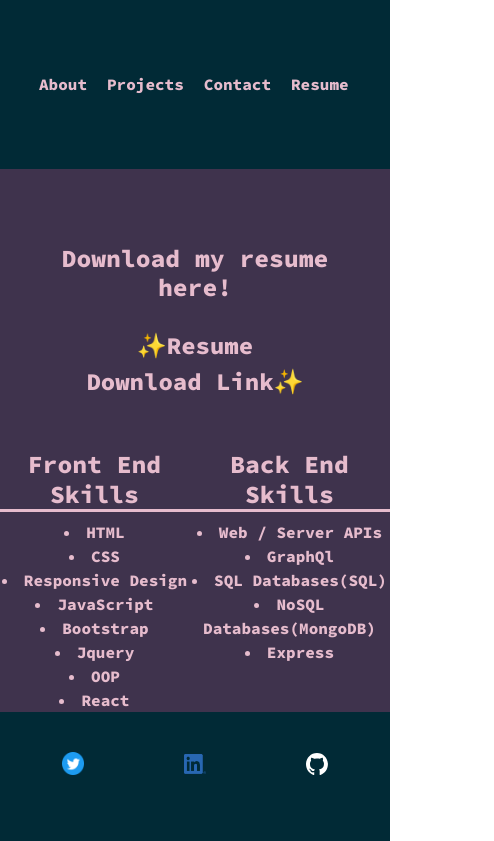
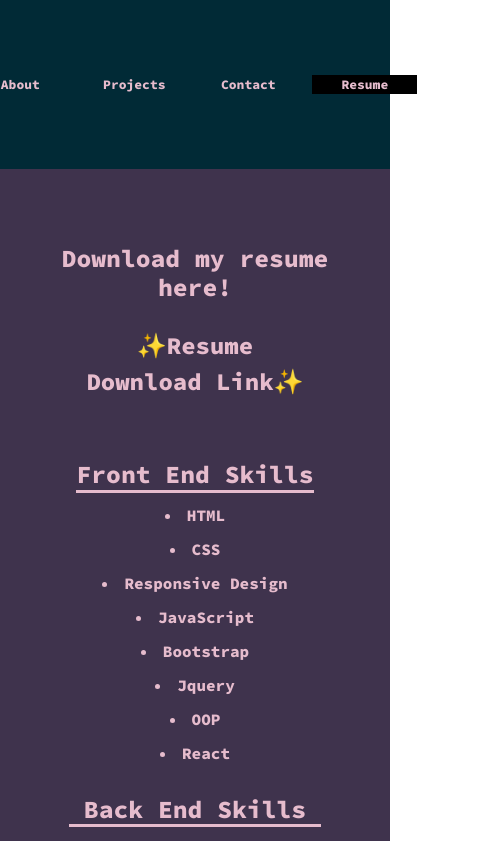
Before and after one commit to Rilaey/react-portfolio-v2, a React (Create React App) app: page /resume in a window 390 px wide. Shown: the top 841 px of the page, 494 px wide, since content can reach past the window. Built offline with nearby package versions, Linux system fonts and the light colour scheme.

Commit message:
nav links stay highlighted if on current page. added downloaded pdf to download resume button. used state to map over links for nav.

```diff
--- a/src/components/Navigation.js
+++ b/src/components/Navigation.js
@@ -1,24 +1,42 @@
-import React from "react";
+import { React, useState } from "react";
 import "../styles/Navigation.css";
-import { NavLink, useNavigate } from "react-router-dom";
+import { useLocation, useNavigate } from "react-router-dom";
 
 export default function Navigation() {
   let location = useNavigate();
+
+  const { pathname } = useLocation()
+
+  const [links, setLinks] = useState([
+    {
+      name: "About",
+      href: '/'
+    },
+    {
+      name: "Projects",
+      href: '/projects'
+    },
+    {
+      name: "Contact",
+      href: '/contact'
+    },
+    {
+      name: "Resume",
+      href: '/resume'
+    },
+  ])
   return (
     <div className="nav-div">
-      <a className="nav-link" onClick={() => location("/")}>
-        About
-      </a>
-
-      <a className="nav-link" onClick={() => location("/projects")}>
-        Projects
-      </a>
-
-      <a className="nav-link" onClick={() => location("/contact")}>
-        Contact
-      </a>
-
-      <a className="nav-link" onClick={() => location("/resume")}>Resume</a>
+      {links.map((link) => {
+        return (
+          <a style={{
+            backgroundColor: pathname === link.href ? "black" : "none",
+            width: pathname === link.href ? "105px" : "100px"
+          }} className="nav-link" onClick={() => {
+            location(link.href)
+          }}>{link.name}</a>
+        )
+      })}
     </div>
   );
 }
--- a/src/pages/Projects.js
+++ b/src/pages/Projects.js
@@ -5,6 +5,7 @@ import ProjectCard from "../components/Project";
 import BackYardSportsLogo from "../images/BackyardSportsLogo1.png";
 import ParkFinderLogo from "../images/ParkFinderLogo.png";
 import WeatherLogo from "../images/WeatherLogo.jpg";
+import TextEditor from '../images/text-edit.jpeg'
 
 export default function Projects() {
   const [projects, useProjects] = useState([
@@ -22,7 +23,7 @@ export default function Projects() {
       description:
         "Let Park Finder choose your next destination for you! With Park Finder's search feature you can find a random state park in the United States or narrow down the search based on location mile radius with the help of the Google Maps API.",
       repo: "https://github.com/Rilaey/Park-Finder",
-      Application: "https://rilaey.github.io/Park-Finder/"
+      application: "https://rilaey.github.io/Park-Finder/"
     },
     {
       image: WeatherLogo,
@@ -30,8 +31,29 @@ export default function Projects() {
       description:
         "Check out the 5 day and current weather in any city of your choice. With a polished UI it makes for a fun user experience.",
       repo: "https://github.com/Rilaey/Weather-Forcast",
-      Application: "https://rilaey.github.io/Weather-Forcast/"
-    }
+      application: "https://rilaey.github.io/Weather-Forcast/"
+    },
+    {
+      image: TextEditor,
+      title: "PWA Text Editor",
+      description: "Need to write some code on the fly in a simple development enviroment? If so look no further because this is the application for you!",
+      repo: "https://github.com/Rilaey/PWA-Text-Editor",
+      application: "https://rileys-text-editor.herokuapp.com/"
+    },
+    {
+      //image: ,
+      title: 'Take Some Notes',
+      description: "Feel like you are forgetful? Never forget things again because with this note taking application you can write down your thoughts on the fly! I was motivated to build this note taking application because myself and a lot of others have issues remembering so much information throughout our busy lives. During the process of building the notes app I learned how to work with and operate methods such as GET, POST, and DELETE.",
+      repo: 'https://github.com/Rilaey/note-taker-app',
+      application: "https://take-some-notes-today.herokuapp.com/"
+    },
+    // {
+    //   image: ,
+    //   title: ,
+    //   description: ,
+    //   repo: ,
+    //   application:
+    // },
   ]);
 
   return (
--- a/src/pages/Resume.js
+++ b/src/pages/Resume.js
@@ -1,12 +1,11 @@
-import { React, useState } from 'react'
-import Header from '../components/Header'
-import Footer from '../components/Footer'
-import '../styles/Resume.css'
+import { React, useState } from "react";
+import Header from "../components/Header";
+import Footer from "../components/Footer";
+import "../styles/Resume.css";
 
 export default function Resume() {
   // useState to map over front end skills
-    const [frontSkills, setFrontSkills] = useState(
-        [
+  const [frontSkills, setFrontSkills] = useState([
     {
       name: "HTML"
     },
@@ -30,12 +29,10 @@ export default function Resume() {
     },
     {
       name: "React"
-            },
-        ]
-    )
+    }
+  ]);
 
-    const [backSkills, useBackSkills] = useState(
-        [
+  const [backSkills, useBackSkills] = useState([
     {
       name: "Web / Server APIs"
     },
@@ -50,9 +47,24 @@ export default function Resume() {
     },
     {
       name: "Express"
-            },
-        ]
-    )
+    }
+  ]);
+
+  // Function will execute on click of button
+  const onButtonClick = () => {
+    // using Java Script method to get PDF file
+    fetch("resume-portfolio.pdf").then((response) => {
+      response.blob().then((blob) => {
+        // Creating new object of PDF file
+        const fileURL = window.URL.createObjectURL(blob);
+        // Setting various property values
+        let alink = document.createElement("a");
+        alink.href = fileURL;
+        alink.download = "resume-portfolio.pdf.pdf";
+        alink.click();
+      });
+    });
+  };
 
   return (
     <div className="main-body">
@@ -61,23 +73,25 @@ export default function Resume() {
       </div>
       <div className="about">
         <h2 className="about-head">Download my resume here!</h2>
-        <a className='resume-link' href='https://docs.google.com/document/d/e/2PACX-1vRUOolJAxhqOFprqWjMbHmhO3m27W0nFYIa8opYF1FDVc4h2hTbwfG1yw19sOa8pBoa31jZv-zM65lj/pub'>✨Resume Download Link✨</a>
+        <a
+          onClick={onButtonClick}
+          className="resume-link"
+          //   href="https://docs.google.com/document/d/e/2PACX-1vRUOolJAxhqOFprqWjMbHmhO3m27W0nFYIa8opYF1FDVc4h2hTbwfG1yw19sOa8pBoa31jZv-zM65lj/pub"
+        >
+          ✨Resume Download Link✨
+        </a>
       </div>
-    <div className='pros'>
-        <div className='front'>
-            <h2 className='pro-head'>Front End Skills</h2>
+      <div className="pros">
+        <div className="front">
+          <h2 className="pro-head">Front End Skills</h2>
           {frontSkills.map((item) => {
-                return (
-                    <li>{item.name}</li>
-                )
+            return <li>{item.name}</li>;
           })}
         </div>
-        <div className='back'>
-            <h2 className='pro-head'>Back End Skills</h2>
+        <div className="back">
+          <h2 className="pro-head">Back End Skills</h2>
           {backSkills.map((item) => {
-                return (
-                    <li>{item.name}</li>
-                )
+            return <li>{item.name}</li>;
           })}
         </div>
       </div>
@@ -85,5 +99,5 @@ export default function Resume() {
         <Footer />
       </div>
     </div>
-  )
+  );
 }
--- a/src/styles/Navigation.css
+++ b/src/styles/Navigation.css
@@ -9,7 +9,7 @@
 
 .nav-link {
     font-size: 24px;
-    margin: 0 25px;
+    margin: 0 15px;
     cursor: pointer;
     color: #E6BCCD;
     cursor: pointer;
@@ -35,7 +35,7 @@
         padding-right: 70px;
     }
     .nav-link {
-        margin: 5px 10px;
+        margin: 5px 7px;
         font-size: 16px;
     }
 }
@@ -49,3 +49,9 @@
         margin: 20px auto;
     }
 }
+
+@media screen and (max-width: 460px) {
+    .nav-link {
+        font-size: 13px;
+    }
+}
--- a/src/styles/Resume.css
+++ b/src/styles/Resume.css
@@ -27,4 +27,19 @@
 
 li {
     color: #E6BCCD;
+    margin: 10px auto;
 }
+
+@media screen and (max-width: 875px) {
+    .pros {
+        display: flex;
+        /* align-items: center; */
+        justify-content: center;
+        text-align: center;
+        flex-direction: column;
+    }
+
+    .front, .back {
+        margin: 10px auto;
+    }
+}
```
Also changed, not shown: src/images/text-edit.jpeg (added), src/styles/App.css (line endings or trailing spaces), 1 other file (tests, documents, lock files or other folders). Lines whose indentation alone changed are shown as unchanged.
